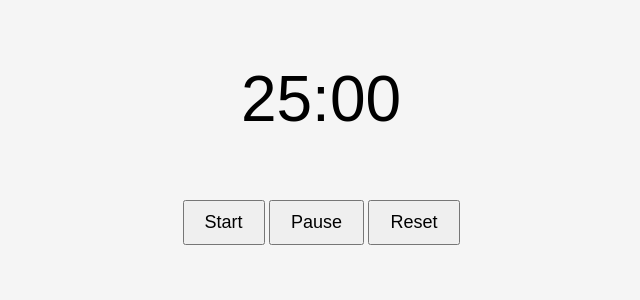
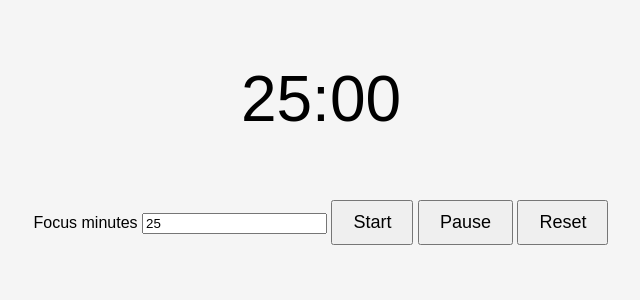
Before and after one commit to Harshitha-bm-100/Pomodoro-timer, a Django app: page / in a window 1280 px wide. Shown: the part 168-468 px from the top of the page, without its empty margins (319-959 px from the left). Run offline with Django 5.2, Linux system fonts and the light colour scheme.

Commit message:
Let the user set the focus timer length.
Co-authored-by: Cursor <cursoragent@cursor.com>

```diff
--- a/pomodoro_timer/timer/static/timer/script.js
+++ b/pomodoro_timer/timer/static/timer/script.js
@@ -1,9 +1,18 @@
 const heading = document.querySelector('h1');
 const time = document.querySelector('p');
 const startButton = document.querySelector('#start');
+const focusMinutesInput = document.querySelector('#focus-minutes');
 
 let remainingSeconds = 25 * 60;
 let timer = null;
+
+function focusSeconds() {
+    const minutes = Number(focusMinutesInput.value);
+    if (!Number.isInteger(minutes) || minutes < 1) {
+        return 25 * 60;
+    }
+    return minutes * 60;
+}
 
 function updateHeading() {
     if (heading.textContent === 'Focus') {
@@ -11,7 +20,7 @@ function updateHeading() {
         remainingSeconds = 5 * 60;
     } else {
         heading.textContent = 'Focus';
-        remainingSeconds = 25 * 60;
+        remainingSeconds = focusSeconds();
     }
 }
 
@@ -41,6 +50,12 @@ startButton.addEventListener('click', () => {
     }, 1000);
 });
 
+focusMinutesInput.addEventListener('input', () => {
+    if (timer !== null || heading.textContent !== 'Focus') return;
+    remainingSeconds = focusSeconds();
+    updateDisplay();
+});
+
 updateDisplay(); // Call the function to update the display when the page loads(1st time)
 
 const resetButton = document.querySelector('#reset');
@@ -48,7 +63,7 @@ resetButton.addEventListener('click', () => {
     clearInterval(timer);
     timer = null;
     heading.textContent = 'Focus';
-    remainingSeconds = 25 * 60;
+    remainingSeconds = focusSeconds();
     updateDisplay();
 });
 
--- a/pomodoro_timer/timer/templates/index.html
+++ b/pomodoro_timer/timer/templates/index.html
@@ -10,6 +10,8 @@
   <body>
     <h1>Focus</h1>
     <p>01:00</p>
+    <label for="focus-minutes">Focus minutes</label>
+    <input id="focus-minutes" type="number" min="1" value="25" />
     <button id="start">Start</button>
     <button id="pause">Pause</button>
     <button id="reset">Reset</button>
```
